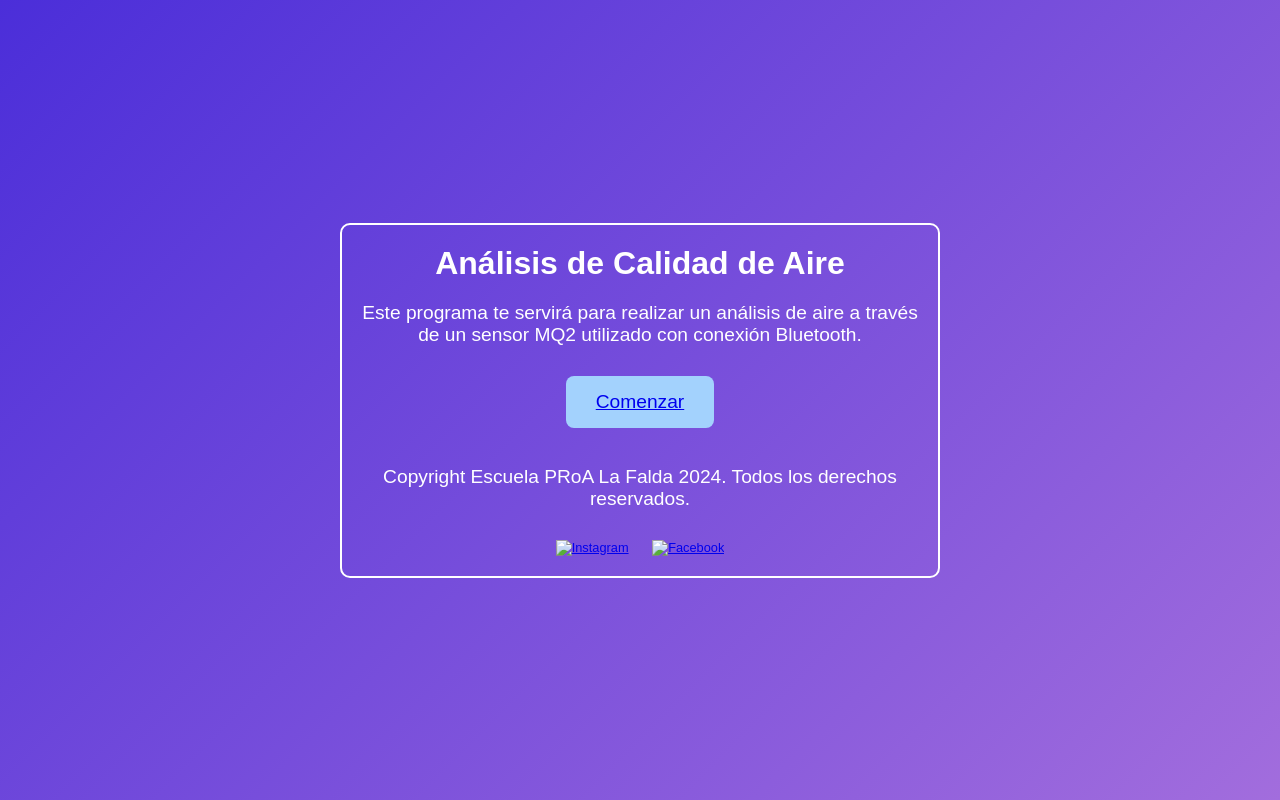
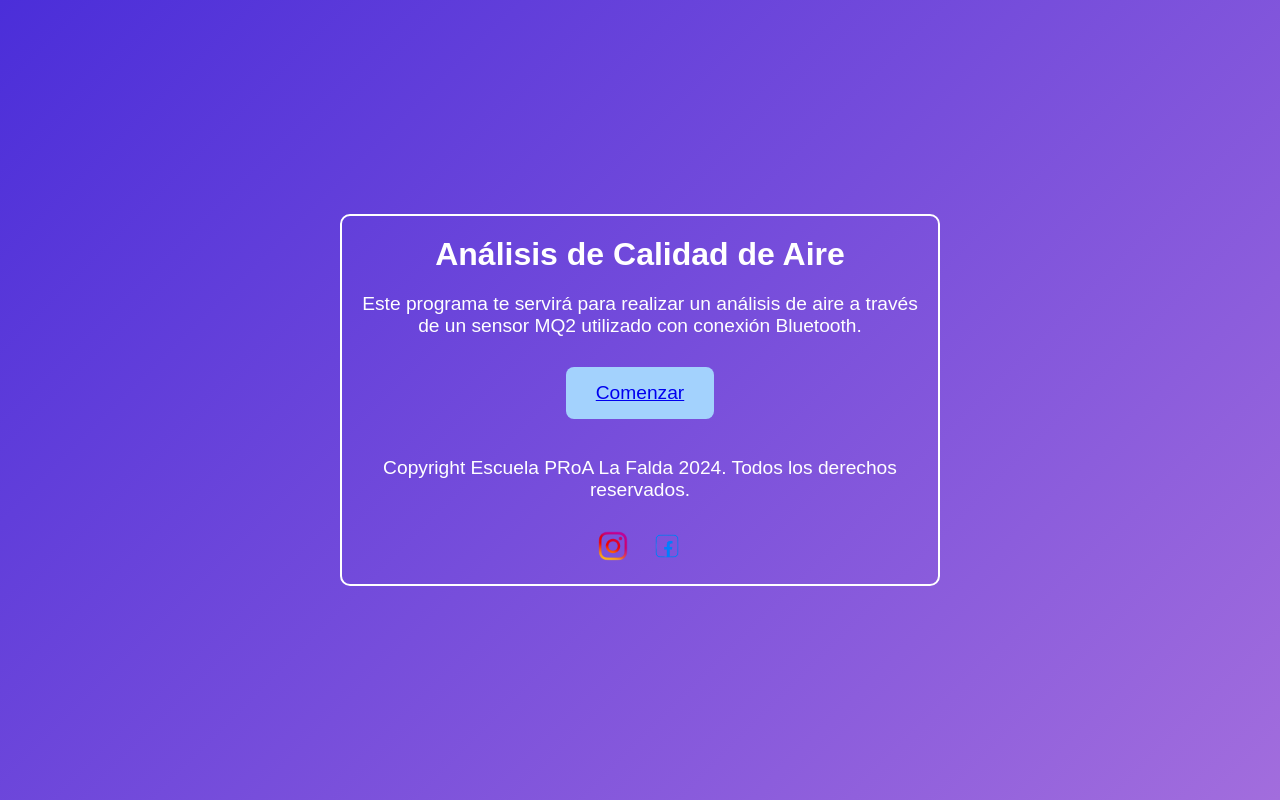
Before and after one commit to ayrton-godoy/proyectoroboticaLA_725, a plain HTML site: page index.html in a window 1280 px wide. Drawn offline with Linux system fonts and the light colour scheme.

Commit message:
imagenes

```diff
--- a/index.html
+++ b/index.html
@@ -19,8 +19,8 @@
         <footer>
             <p>Copyright Escuela PRoA La Falda 2024. Todos los derechos reservados.</p>
             <div class="social-icons">
-                <a href="#"><img src="instagram-icon.png" alt="Instagram"></a>
-                <a href="#"><img src="facebook-icon.png" alt="Facebook"></a>
+                <a href="#"><img src="instagram-icon.png.png" alt="Instagram"></a>
+                <a href="#"><img src="facebook-icon.png.png" alt="Facebook"></a>
             </div>
         </footer>
     </div>
```
Also changed, not shown: facebook-icon.png.png (added), instagram-icon.png.png (added).
